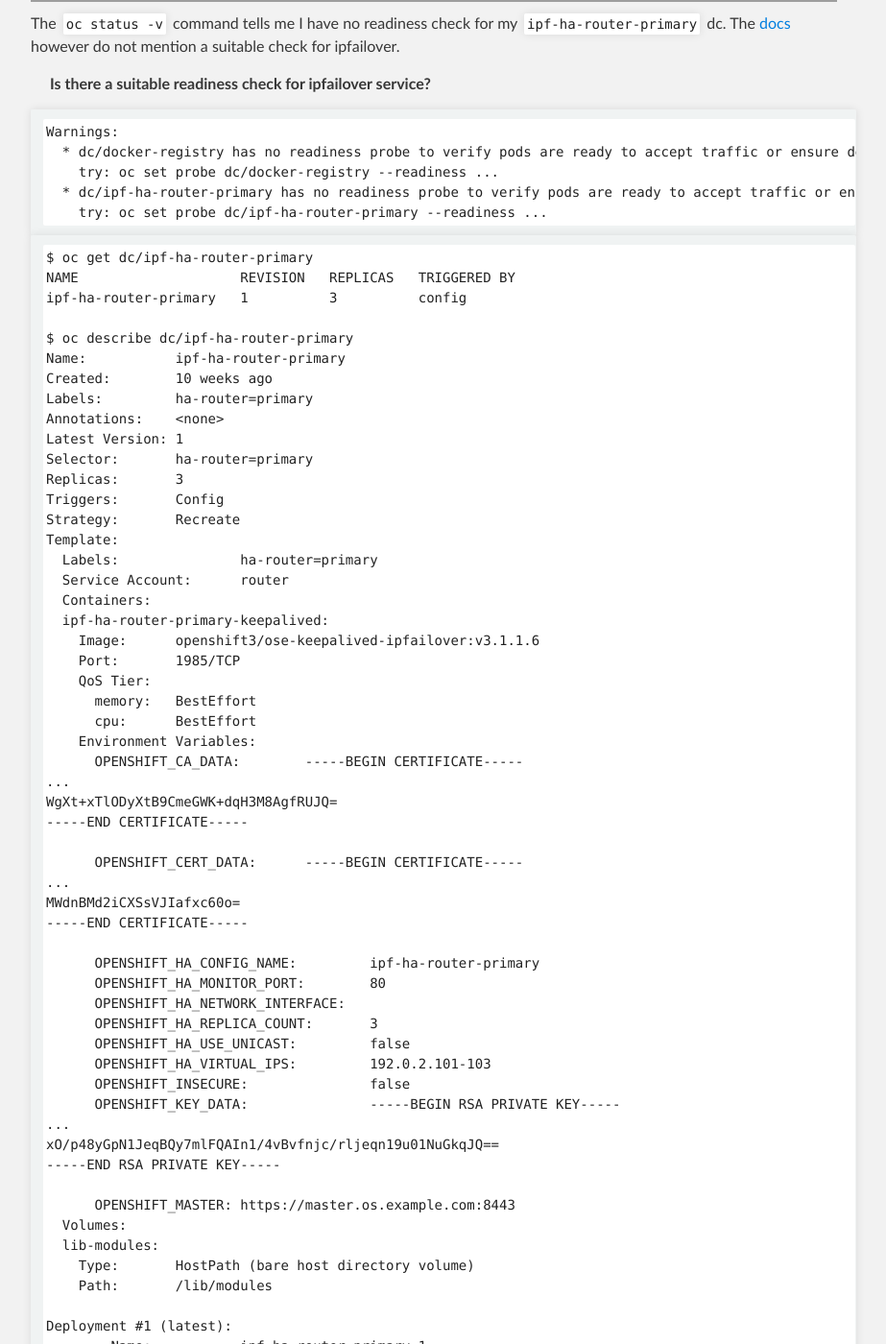
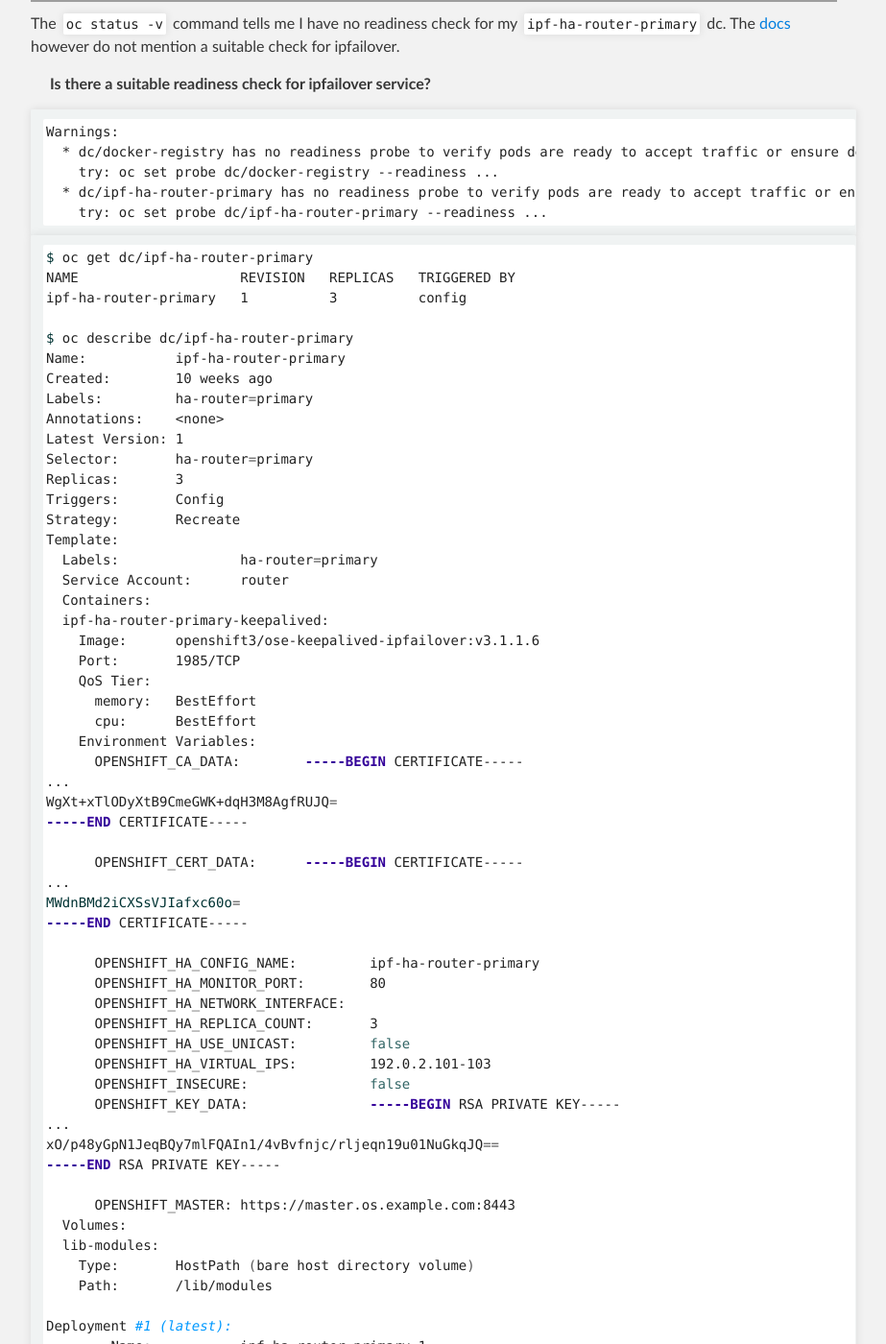
Before and after one commit to dlbewley/dlbewley.github.io, a Jekyll site: the page built from _posts/2016-05-17-OpenShift-Enterprise-Upgrade-3.1-to-3.2.md, in a window 1280 px wide and 1400 px high, scrolled down 2865 px. Shown: the whole window at 96% size, without its empty margins (188-1111 px from the left). Built offline with Jekyll 4.4.1, drawn with Linux system fonts in a browser that asks for light colours; comment, search, counter and statistics services are not loaded; the repository's description, which GitHub fills in, is left out; some of the changed lines change nothing that is shown; some of the changed text lies outside the part shown.

Commit message:
update link

````diff
--- a/_posts/2016-05-17-OpenShift-Enterprise-Upgrade-3.1-to-3.2.md
+++ b/_posts/2016-05-17-OpenShift-Enterprise-Upgrade-3.1-to-3.2.md
@@ -140,7 +140,7 @@
     try: oc set probe dc/ipf-ha-router-primary --readiness ...
 ```
 
-```
+```bash
 $ oc get dc/ipf-ha-router-primary
 NAME                    REVISION   REPLICAS   TRIGGERED BY
 ipf-ha-router-primary   1          3          config
@@ -208,7 +208,7 @@
 
 ## Downtime During Upgrade ##
 
-The upgrade playbook ran fine from ose-prod-master-01 and took 11:49. I used the latest upstream playbook from Github as of a077b688e56374de31587bebcf4de20b22a6d51c. Output is attached.
+The upgrade playbook ran fine from ose-prod-master-01 and took 11:49. I used the latest upstream playbook cloned [from Github](https://github.com/openshift/openshift-ansible) rather than from `/usr/share/ansible/openshift-ansible`. Output is attached.
 
 ```
 localhost                  : ok=44   changed=0    unreachable=0    failed=0
@@ -280,7 +280,7 @@
 
 Run `oadm diagnostics` to do some sanity checks. Some results should be taken with a grain of salt.
 
-I as prompted to use `oadm policy reconcile-cluster-role-bindings` and `oadm policy reconcile-cluster-roles`, but I have not done so with `--confirm` yet, because I've monkied with mine a bit. [See also](https://docs.openshift.com/enterprise/3.2/install_config/upgrading/manual_upgrades.html#updating-policy-definitions)
+I was prompted to use `oadm policy reconcile-cluster-role-bindings` and `oadm policy reconcile-cluster-roles`, but I have not done so with `--confirm` yet, because I've monkied with mine a bit. [See also](https://docs.openshift.com/enterprise/3.2/install_config/upgrading/manual_upgrades.html#updating-policy-definitions)
 
 # Hawkular Metrics #
 
````
